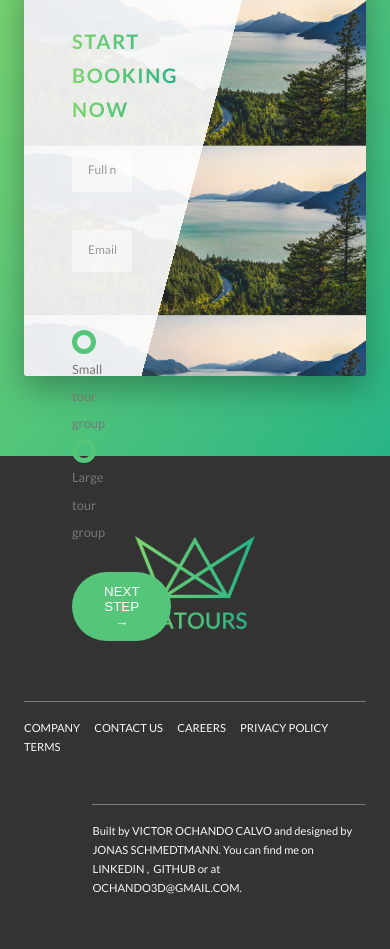
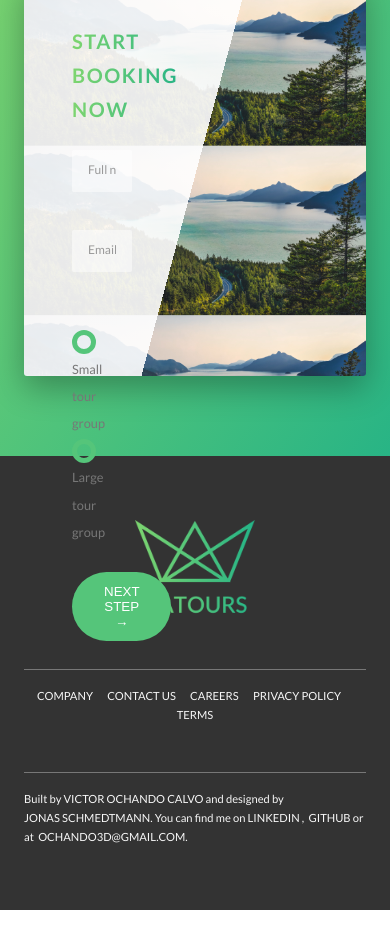
Before and after one commit to VictorOchando/NatureTours, a website: page index.html in a window 390 px wide. Shown: the part 5862-6811 px from the top of the page. After the commit the page ends 6772 px from the top, so only its background shows below. Drawn offline with nearby package versions, Linux system fonts and the light colour scheme; files that its build step writes are made by us from their sources.

Commit message:
Footer responsive

```diff
--- a/sass/layout/_footer.scss
+++ b/sass/layout/_footer.scss
@@ -3,9 +3,16 @@
     padding: 10rem 0;
     font-size: 1.4rem;
 
+    @include respond(tab-port) {
+        padding: 8rem 0;
+    }
+
     &__logo-box {
         text-align: center;
         margin-bottom: 8rem;
+        @include respond(tab-port) {
+            margin-bottom: 6rem;
+        }
     }
 
     &__logo {
@@ -17,6 +24,11 @@
         border-top: 1px solid $color-grey-dark-1;
         padding-top: 2rem;
         display: inline-block;
+
+        @include respond(tab-port) {
+            width: 100%;
+            text-align: center;
+        }
     }
 
     &__list {
@@ -56,5 +68,11 @@
         padding-top: 2rem;
         width: 80%;
         float: right;
+
+        @include respond(tab-port) {
+            width: 100%;
+            // text-align: center;
+            float: none;
+        }
     }
 }
```
